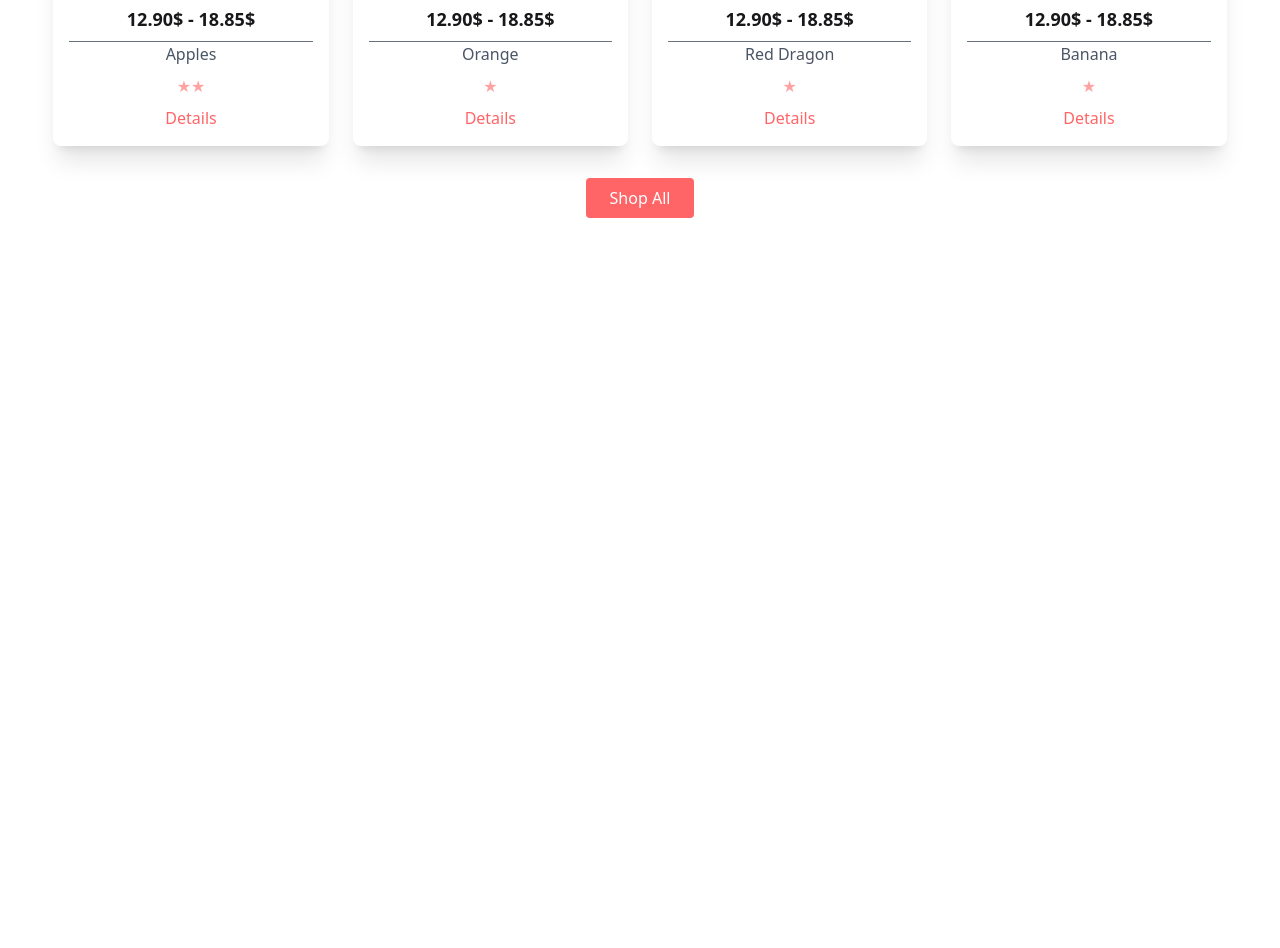
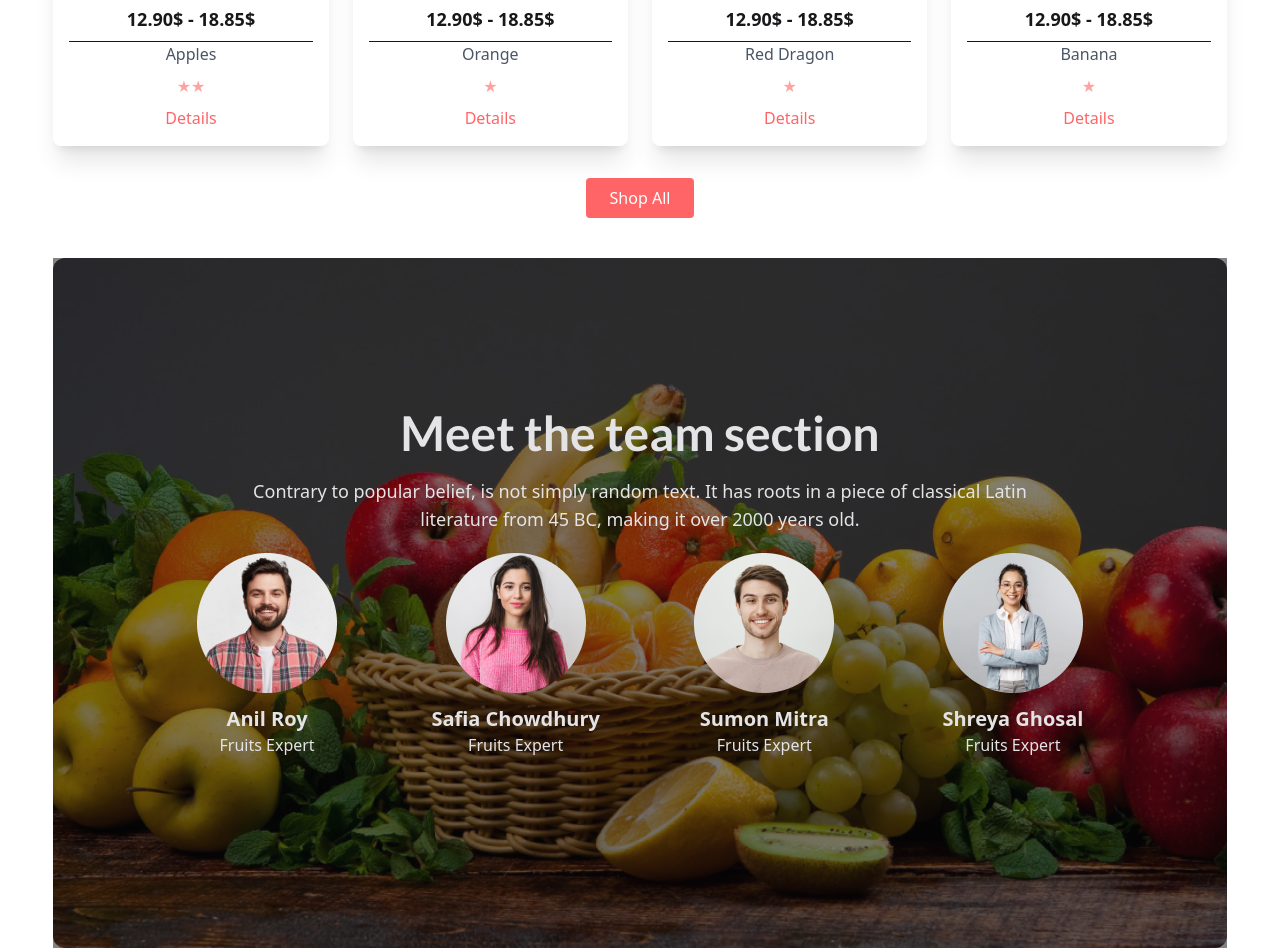
Before and after one commit to rimpakasundi07/The-Fruit-Basket, a plain HTML site: page index.html in a window 1280 px wide. Shown: the part 1249-2197 px from the top of the page. Before the commit the page ends 1507 px from the top, so only its background shows below. Drawn offline with nearby package versions, Linux system fonts and the light colour scheme.

Commit message:
Added a Meet the Team hero section with responsive

```diff
--- a/index.html
+++ b/index.html
@@ -80,7 +80,7 @@
     <!-- Exotic tastes at your doorstep end here -->
 
     <!-- card section start here -->
-      <div class="w-11/12 mx-auto grid grid-cols-1  lg:grid-cols-6 my-8 gap-5 pl-4">
+    <div class="w-11/12 mx-auto grid grid-cols-2 md:grid-cols-3  lg:grid-cols-6 my-8 gap-5 pl-4">
 
         <div>
             <div><img src="images/fruit1.png" alt=""></div>
@@ -121,7 +121,8 @@
     <div class="w-11/12 mx-auto my-10">
         <div class="text-center space-y-4">
             <h1 class="lg:text-4xl text-xl font-bold  ">Deal of the day</h1>
-             <p class=" lg:text-lg text-sm ">Contrary to popular belief, is not simply random text. It has roots in a piece of classical<br>Latin literature from 45 BC, making it over 2000 years old.</p>
+            <p class=" lg:text-lg text-sm ">Contrary to popular belief, is not simply random text. It has roots in a
+                piece of classical<br>Latin literature from 45 BC, making it over 2000 years old.</p>
 
         </div>
 
@@ -131,10 +132,12 @@
             <div class=" rounded-lg p-4 text-center shadow-xl">
                 <img src="./images/fruit6.png" alt="Apple" class="mx-auto h-32 object-contain">
                 <p class="text-lg font-semibold my-2">12.90$ - 18.85$</p>
-       <hr class="[90%] text-gray-500 mx-auto">
+                <hr class="[80%] mx-auto">
                 <p class="text-gray-600">Apples</p>
                 <div class="flex justify-center my-2">
-        <span class="text-red-500"></span><span class="text-red-300">★</span><span class="text-red-300">★</span><span class="text-red-300"></span><span class="text-red-300"></span>
+                    <span class="text-red-500"></span><span class="text-red-300">★</span><span
+                        class="text-red-300">★</span><span class="text-red-300"></span><span
+                        class="text-red-300"></span>
                 </div>
                 <a href="#" class="text-red-400 font-medium hover:underline">Details</a>
             </div>
@@ -143,10 +146,11 @@
             <div class=" rounded-lg p-4 text-center shadow-xl">
                 <img src="images/fruit7.png" alt="Orange" class="mx-auto h-32 object-contain">
                 <p class="text-lg font-semibold my-2">12.90$ - 18.85$</p>
-      <hr class="[90%] text-gray-500 mx-auto">
+                <hr class="[80%] mx-auto">
                 <p class="text-gray-600">Orange</p>
                 <div class="flex justify-center my-2">
-        <span class="text-red-500"></span><span class="text-red-300">★</span><span class="text-red-300"></span><span class="text-red-300"></span><span class="text-red-300"></span>
+                    <span class="text-red-500"></span><span class="text-red-300">★</span><span
+                        class="text-red-300"></span><span class="text-red-300"></span><span class="text-red-300"></span>
                 </div>
                 <a href="#" class="text-red-400 font-medium hover:underline">Details</a>
             </div>
@@ -155,10 +159,11 @@
             <div class="rounded-lg p-4 text-center shadow-xl">
                 <img src="images/fruit8.png" alt="Red Dragon" class="mx-auto h-32 object-contain">
                 <p class="text-lg font-semibold my-2">12.90$ - 18.85$</p>
-      <hr class="[90%] text-gray-500 mx-auto">
+                <hr class="[80%]  mx-auto">
                 <p class="text-gray-600">Red Dragon</p>
                 <div class="flex justify-center my-2">
-        <span class="text-red-500"></span><span class="text-red-300">★</span><span class="text-red-300"></span><span class="text-red-300"></span><span class="text-red-300"></span>
+                    <span class="text-red-500"></span><span class="text-red-300">★</span><span
+                        class="text-red-300"></span><span class="text-red-300"></span><span class="text-red-300"></span>
                 </div>
                 <a href="#" class="text-red-400 font-medium hover:underline">Details</a>
             </div>
@@ -167,10 +172,11 @@
             <div class=" shadow-xl rounded-lg p-4 text-center">
                 <img src="images/fruit9.png" alt="Banana" class="mx-auto h-32 object-contain">
                 <p class="text-lg font-semibold my-2">12.90$ - 18.85$</p>
-      <hr class="[90%] text-gray-500 mx-auto">
+                <hr class="[80%]  mx-auto">
                 <p class="text-gray-600">Banana</p>
                 <div class="flex justify-center my-2">
-        <span class="text-red-500"></span><span class="text-red-300">★</span><span class="text-red-300"></span><span class="text-red-300"></span><span class="text-red-300"></span>
+                    <span class="text-red-500"></span><span class="text-red-300">★</span><span
+                        class="text-red-300"></span><span class="text-red-300"></span><span class="text-red-300"></span>
                 </div>
                 <a href="#" class="text-red-400 font-medium hover:underline">Details</a>
             </div>
@@ -184,6 +190,89 @@
     </div>
 
     <!-- Deal of the day end -->
+    <div class="hero min-h-[690px] w-11/12 mx-auto rounded-xl " style="background-image: url(images/banner1.png);">
+        <div class="hero-overlay"></div>
+        <div class="hero-content text-neutral-content text-center">
+            <div class="max-w-[1200px]">
+                <h1 class="mb-5 text-xl lg:text-5xl font-bold">Meet the team section</h1>
+                <p class="mb-5 max-w-[800px] text-sm lg:text-lg mx-auto">
+                    Contrary to popular belief, is not simply random text. It has roots in a piece of classical Latin
+                    literature from 45 BC, making it over 2000 years old.
+                </p>
+
+
+                <!-- card's main div -->
+                <div class="grid grid-cols-1 md:grid-cols-4 gap-20  pb-10 ">
+                    <!-- 1st card -->
+                    <div class="space-y-3">
+                        <div><img src="images/member1.png" class="mx-auto" alt=""></div>
+                        <div>
+                            <h4 class="text-xl font-bold">Anil Roy</h4>
+                            <p>Fruits Expert</p>
+                        </div>
+
+                    </div>
+
+                    <!-- 2nd card -->
+                    <div class="space-y-3">
+                        <div><img src="images/member2.png" class="mx-auto" alt=""></div>
+                        <div>
+                            <h4 class="text-xl font-bold">Safia Chowdhury</h4>
+                            <p>Fruits Expert</p>
+                        </div>
+
+                    </div>
+
+                    <!-- 3rd card -->
+                    <div class="space-y-3">
+                        <div><img src="images/member3.png" class="mx-auto" alt=""></div>
+                        <div>
+                            <h4 class="text-xl font-bold">Sumon Mitra</h4>
+                            <p>Fruits Expert</p>
+                        </div>
+
+                    </div>
+
+                    <!-- 4th card -->
+                    <div class="space-y-3">
+                        <div><img src="images/member4.png" class="mx-auto" alt=""></div>
+                        <div>
+                            <h4 class="text-xl font-bold">Shreya Ghosal</h4>
+                            <p>Fruits Expert</p>
+                        </div>
+
+                    </div>
+
+
+
+
+
+
+
+
+
+
+
+
+                </div>
+            </div>
+
+
+
+
+
+        </div>
+    </div>
+
+
+
+
+
+
+
+
+
+
 
 
 
```
Lines whose indentation alone changed are shown as unchanged.
